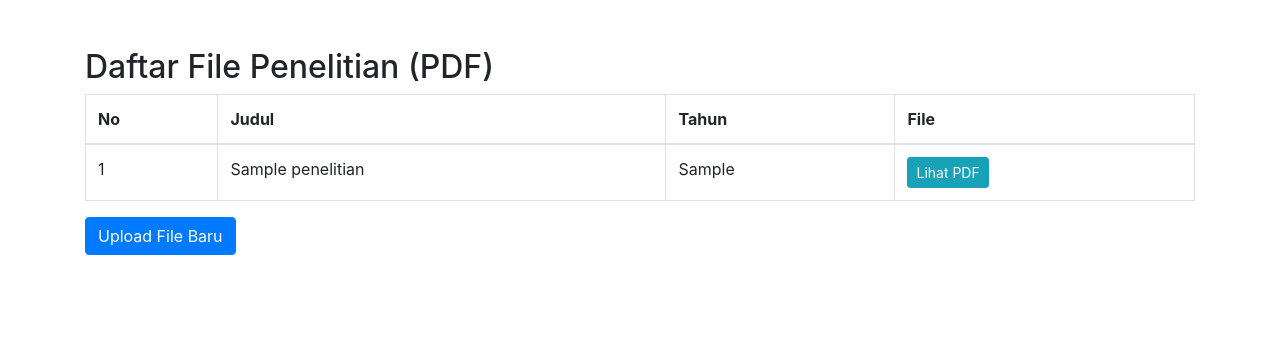
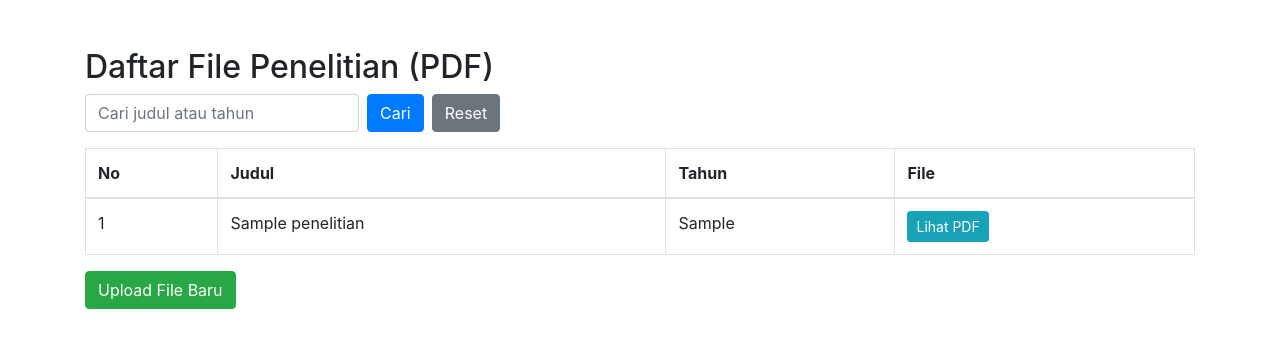
Before and after one commit to Dimsss09/ilkom-22-cloud-5, a PHP site: page /list-pdf.php in a window 1280 px wide. Shown: the top 348 px of the page. Run offline with PHP 8.4, Linux system fonts and the light colour scheme; tables that the repository leaves empty or names only in its code hold one stand-in row (values such as "Sample post").

Commit message:
mengupdate pada file list-pdf.php

```diff
--- a/list-pdf.php
+++ b/list-pdf.php
@@ -1,42 +1,67 @@
 <?php
-require 'function.php'; // Memanggil file function.php untuk koneksi database
-$result = mysqli_query($conn, "SELECT * FROM file_penelitian ORDER BY id DESC"); // Mengambil semua data file dari tabel file_penelitian, urutkan dari yang terbaru
+require 'function.php'; // koneksi database
+
+// Proses pencarian
+$keyword = isset($_GET['search']) ? trim($_GET['search']) : '';
+$query = "SELECT * FROM file_penelitian";
+
+// Jika keyword tidak kosong, tambahkan filter ke query
+if (!empty($keyword)) {
+    $safeKeyword = mysqli_real_escape_string($conn, $keyword);
+    $query .= " WHERE judul LIKE '%$safeKeyword%' OR tahun LIKE '%$safeKeyword%'";
+}
+
+$query .= " ORDER BY id DESC";
+$result = mysqli_query($conn, $query); // Eksekusi query
 ?>
 
 <!DOCTYPE html>
 <html>
 <head>
     <title>Daftar File PDF</title>
-    <!-- Menyertakan Bootstrap untuk styling -->
+    <!-- Bootstrap untuk styling -->
     <link rel="stylesheet" href="https://stackpath.bootstrapcdn.com/bootstrap/4.5.2/css/bootstrap.min.css">
 </head>
 <body class="container mt-5">
     <h2>Daftar File Penelitian (PDF)</h2>
-    <!-- Tabel untuk menampilkan daftar file -->
+
+    <!-- Form Pencarian -->
+    <form method="GET" class="form-inline mb-3">
+        <input type="text" name="search" class="form-control mr-2" placeholder="Cari judul atau tahun" value="<?= htmlspecialchars($keyword) ?>">
+        <button type="submit" class="btn btn-primary">Cari</button>
+        <a href="list-pdf.php" class="btn btn-secondary ml-2">Reset</a>
+    </form>
+
+    <!-- Tabel daftar file -->
     <table class="table table-bordered">
         <thead>
             <tr>
-                <th>No</th> <!-- Kolom Nomor Urut -->
-                <th>Judul</th> <!-- Kolom Judul Penelitian -->
-                <th>Tahun</th> <!-- Kolom Tahun -->
-                <th>File</th> <!-- Kolom Aksi untuk melihat file PDF -->
+                <th>No</th>
+                <th>Judul</th>
+                <th>Tahun</th>
+                <th>File</th>
             </tr>
         </thead>
         <tbody>
-            <?php $no = 1; while ($row = mysqli_fetch_assoc($result)): ?>
+            <?php if (mysqli_num_rows($result) > 0): ?>
+                <?php $no = 1; while ($row = mysqli_fetch_assoc($result)): ?>
+                    <tr>
+                        <td><?= $no++ ?></td>
+                        <td><?= htmlspecialchars($row['judul']) ?></td>
+                        <td><?= htmlspecialchars($row['tahun']) ?></td>
+                        <td>
+                            <a href="uploads/<?= $row['nama_file'] ?>" target="_blank" class="btn btn-info btn-sm">Lihat PDF</a>
+                        </td>
+                    </tr>
+                <?php endwhile; ?>
+            <?php else: ?>
                 <tr>
-                    <td><?= $no++ ?></td> <!-- Menampilkan nomor urut -->
-                    <td><?= htmlspecialchars($row['judul']) ?></td> <!-- Menampilkan judul penelitian dengan perlindungan terhadap XSS -->
-                    <td><?= htmlspecialchars($row['tahun']) ?></td> <!-- Menampilkan tahun penelitian -->
-                    <td>
-                        <!-- Tombol untuk melihat file PDF dalam tab baru -->
-                        <a href="uploads/<?= $row['nama_file'] ?>" target="_blank" class="btn btn-info btn-sm">Lihat PDF</a>
-                    </td>
+                    <td colspan="4" class="text-center">Tidak ada data ditemukan.</td>
                 </tr>
-            <?php endwhile; ?>
+            <?php endif; ?>
         </tbody>
     </table>
-    <!-- Tombol untuk kembali ke halaman upload file -->
-    <a href="upload.php" class="btn btn-primary">Upload File Baru</a>
+
+    <a href="upload.php" class="btn btn-success">Upload File Baru</a>
 </body>
 </html>
```
